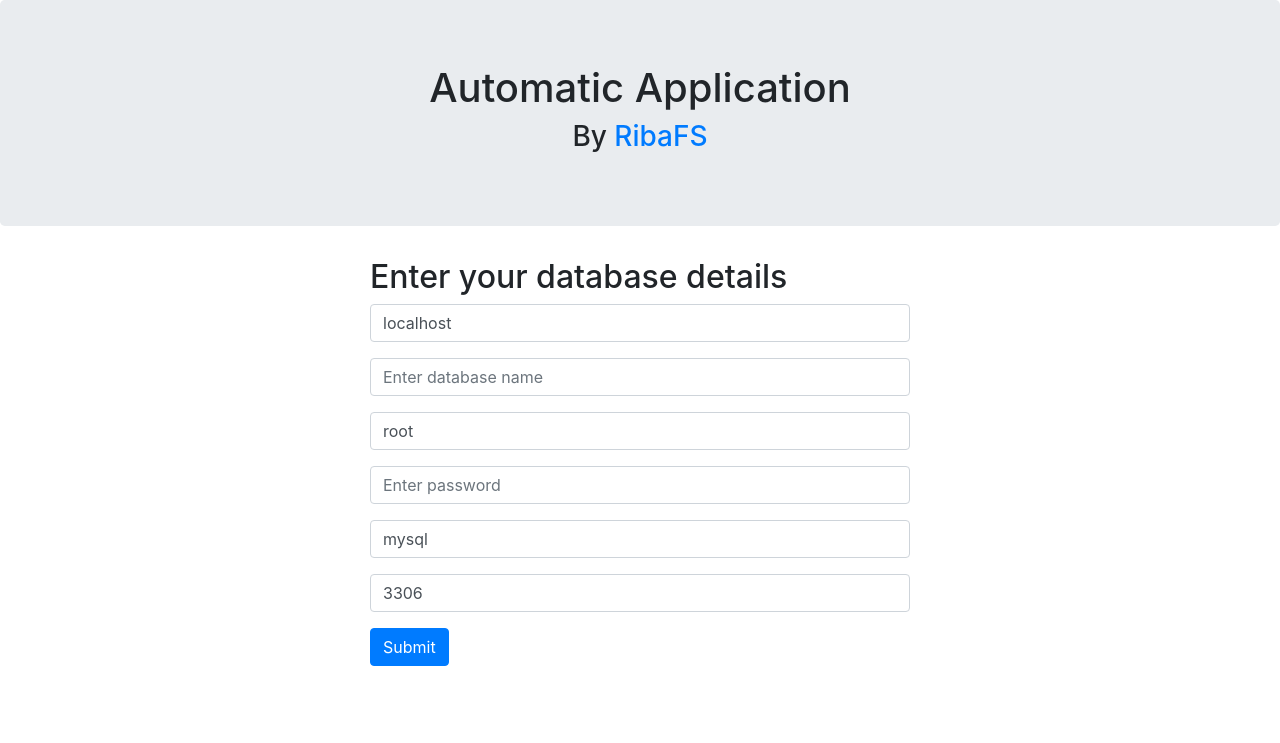
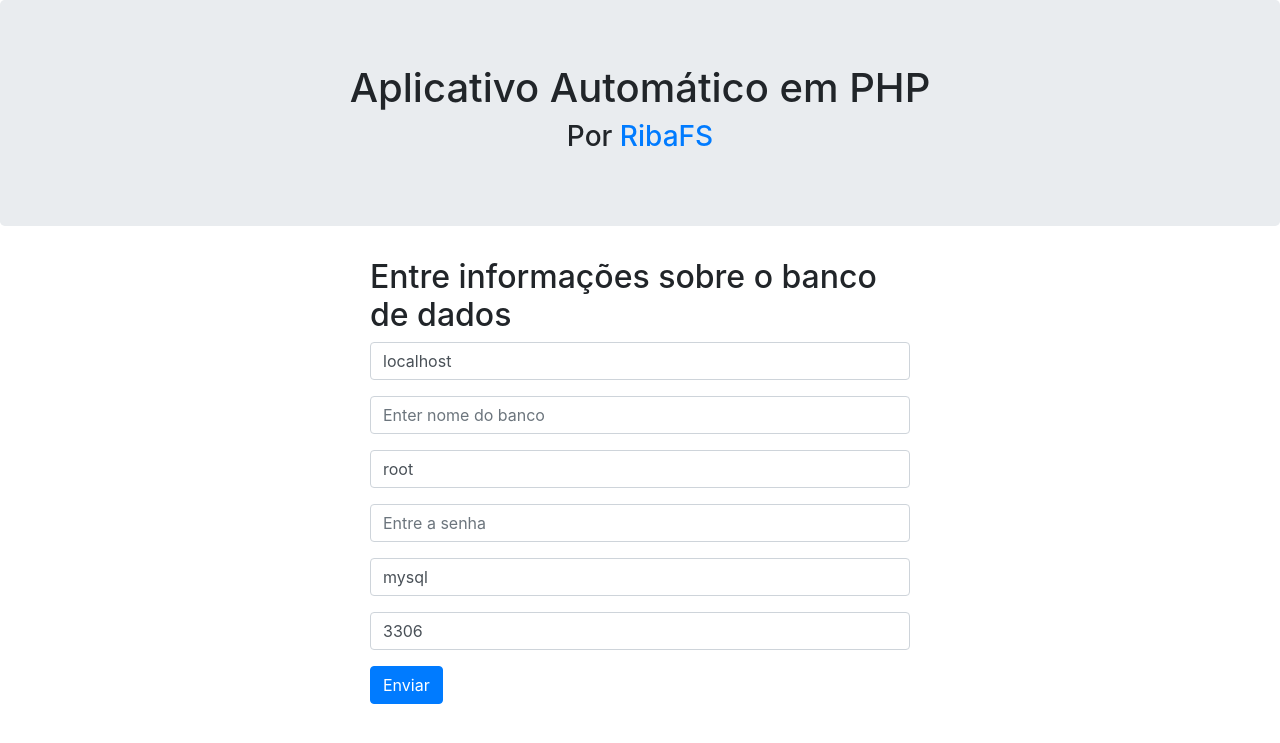
Before and after one commit to ribafs/auto-app, a PHP site: page /install.php in a window 1280 px wide. Shown: the top 743 px of the page. Run offline with PHP 8.4, Linux system fonts and the light colour scheme; a stand-in replaces the project's code that opens the database connection.

Commit message:
Update install.php

```diff
--- a/pt_BR/install.php
+++ b/pt_BR/install.php
@@ -1,7 +1,7 @@
 <!DOCTYPE html>
 <html lang="en">
 <head>
-  <title>Automatic Application</title>
+  <title>Aplicativo Automático em PHP</title>
   <meta charset="utf-8">
   <meta name="viewport" content="width=device-width, initial-scale=1">
   <link rel="stylesheet" href="https://maxcdn.bootstrapcdn.com/bootstrap/4.3.1/css/bootstrap.min.css">
@@ -12,27 +12,27 @@
 <body>
 
 <div class="jumbotron text-center">
-  <h1>Automatic Application</h1>
-  <h3>By <a href="https://ribafs.org">RibaFS</a></h3>
+  <h1>Aplicativo Automático em PHP</h1>
+  <h3>Por <a href="https://ribafs.org">RibaFS</a></h3>
 </div>
 
 <div class="container">
   <div class="row">
   <div class="col-sm-3"></div>
   <div class="col-sm-6">
-  <h2>Enter your database details</h2>
+  <h2>Entre informações sobre o banco de dados</h2>
   <form method="POST" action="">
     <div class="form-group">
       <input type="text" class="form-control" id="host" name="host" value="localhost" required>
     </div>
     <div class="form-group">
-      <input type="test" class="form-control" id="db" placeholder="Enter database name" name="db" required>
+      <input type="test" class="form-control" id="db" placeholder="Enter nome do banco" name="db" required>
     </div>
     <div class="form-group">
       <input type="text" class="form-control" id="user" name="user" value="root" required>
     </div>
     <div class="form-group">
-      <input type="password" class="form-control" id="pass" placeholder="Enter password" name="pass">
+      <input type="password" class="form-control" id="pass" placeholder="Entre a senha" name="pass">
     </div>
     <div class="form-group">
       <input type="sgbd" class="form-control" id="sgbd" name="sgbd" value="mysql">
@@ -40,7 +40,7 @@
     <div class="form-group">
       <input type="text" class="form-control" id="port" name="port" value="3306">
     </div>
-    <button type="submit" class="btn btn-primary">Submit</button>
+    <button type="submit" class="btn btn-primary">Enviar</button>
   </form>
   </div>
 </div>
```
